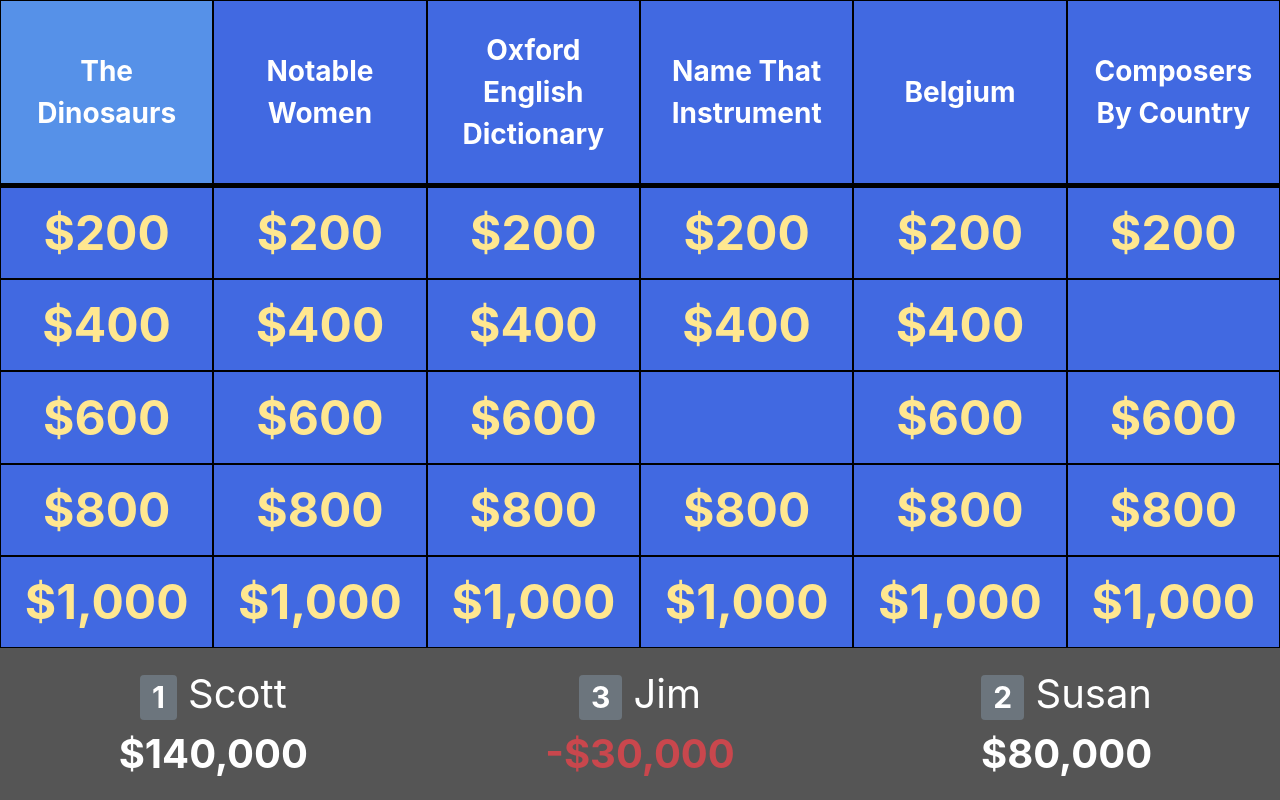
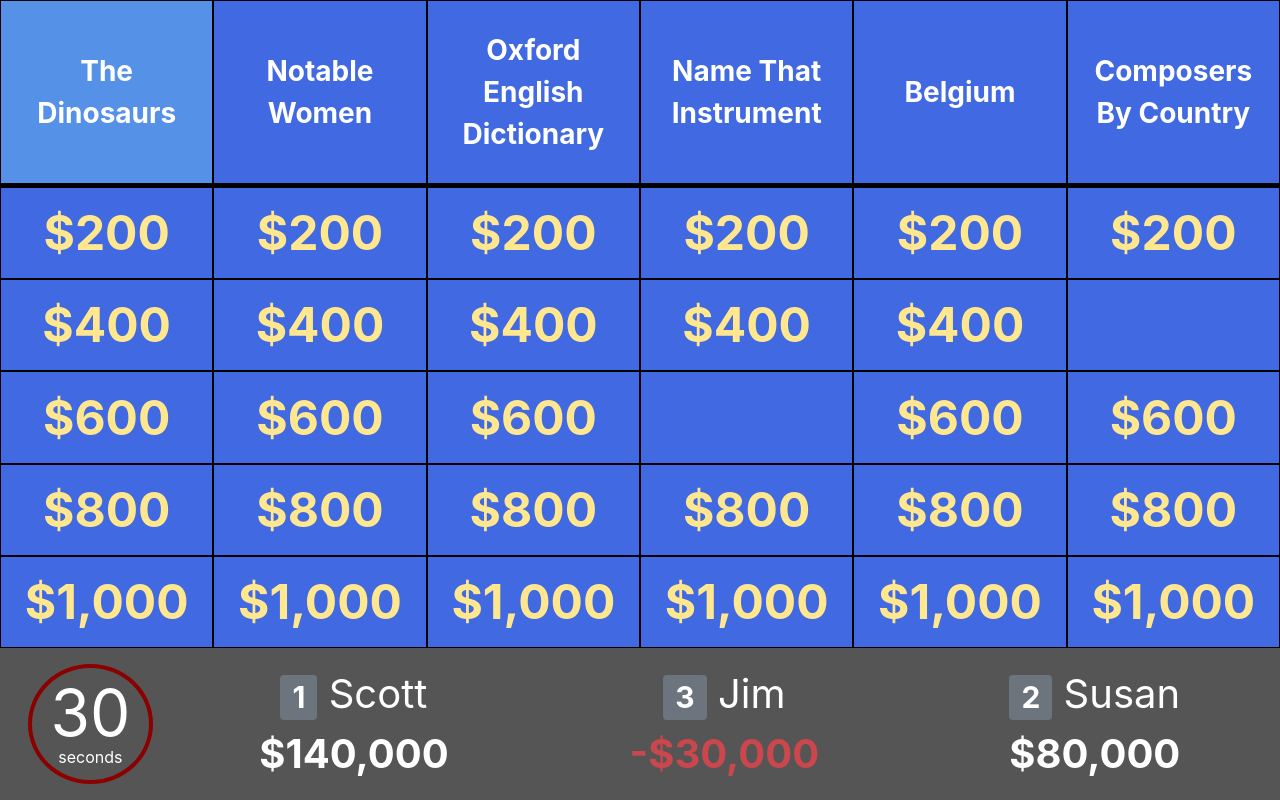
Before and after one commit to rubenitsky/ng-jeopardy, an Angular app: page / in a window 1280 px wide. Built offline with nearby package versions, Linux system fonts and the light colour scheme.

Commit message:
Add timer section to score board and sample data to hint card

```diff
--- a/src/app/hint-card/hint-card.component.ts
+++ b/src/app/hint-card/hint-card.component.ts
@@ -8,8 +8,8 @@ import {Component, Input, OnInit} from '@angular/core';
 })
 export class HintCardComponent implements OnInit {
 
-  @Input() show: boolean;
-  @Input() hint: string;
+  @Input() show: boolean = true;
+  @Input() hint: string = 'If I were a parrot, I would probably fly there.';
 
   constructor() { }
 
--- a/src/app/score-board/score-board.component.html
+++ b/src/app/score-board/score-board.component.html
@@ -1,4 +1,9 @@
-<div class="score-board row no-gutters align-middle justify-content-center">
+<div class="score-board-container row no-gutters">
+  <div class="timer-container d-flex flex-column">
+    <div class="time">30</div>
+    <div class="units">seconds</div>
+  </div>
+  <div class="score-board row no-gutters align-middle justify-content-center flex-grow-1">
     <div *ngFor="let contestant of contestants" class="team-board {{ 'col-' + (12/contestants.length) }}">
       <div class="team-name text-center">
         <span class="badge badge-secondary">{{ contestant.position }}</span>
@@ -10,3 +15,4 @@
       </div>
     </div>
   </div>
+</div>
--- a/src/app/score-board/score-board.component.scss
+++ b/src/app/score-board/score-board.component.scss
@@ -1,7 +1,35 @@
-.score-board {
+.score-board-container {
+  background-color: #555;
+
+  & .timer-container {
+    margin: 1em;
+    margin-left: 1.75em;
+    border-radius: 50%;
+    display: inline-block;
+    border: 4px solid darkred;
+    padding: 0.55em;
+    padding-top: 0.4em;
+    padding-bottom: 0.4em;
+
+    & .time {
+      margin: 0.15em;
+      margin-top: 0.1em;
+      margin-bottom: 0;
+      font-size: 4em;
+      line-height: 1em;
+    }
+
+    & .units {
+      font-size: 1em;
+      text-align: center;
+      margin: 0.25em;
+      margin-top: 0;
+    }
+  }
+
+  & .score-board {
     padding-bottom: 1em;
     padding-top: 1em;
-  background-color: #555;
 
     & .team-board {
       color: #ffffff;
@@ -22,3 +50,4 @@
       }
     }
   }
+}
```
Lines whose indentation alone changed are shown as unchanged.
